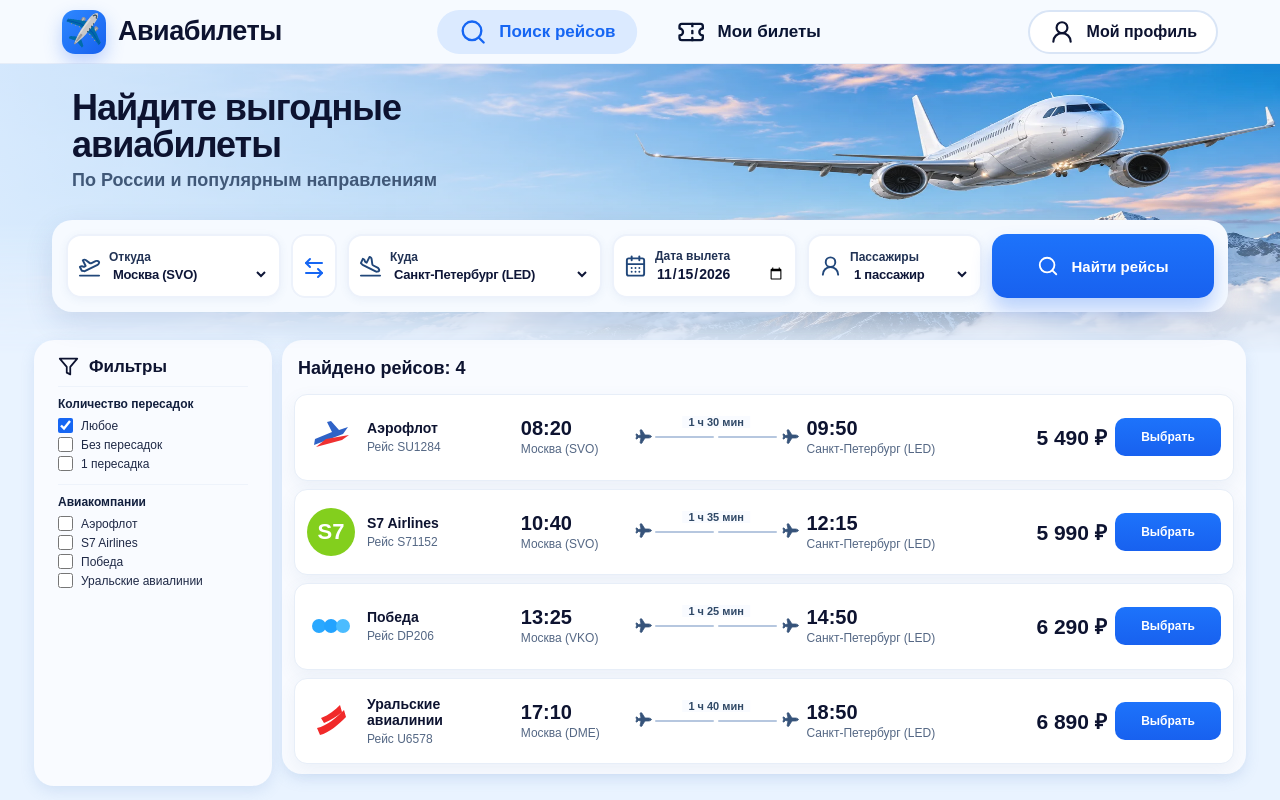
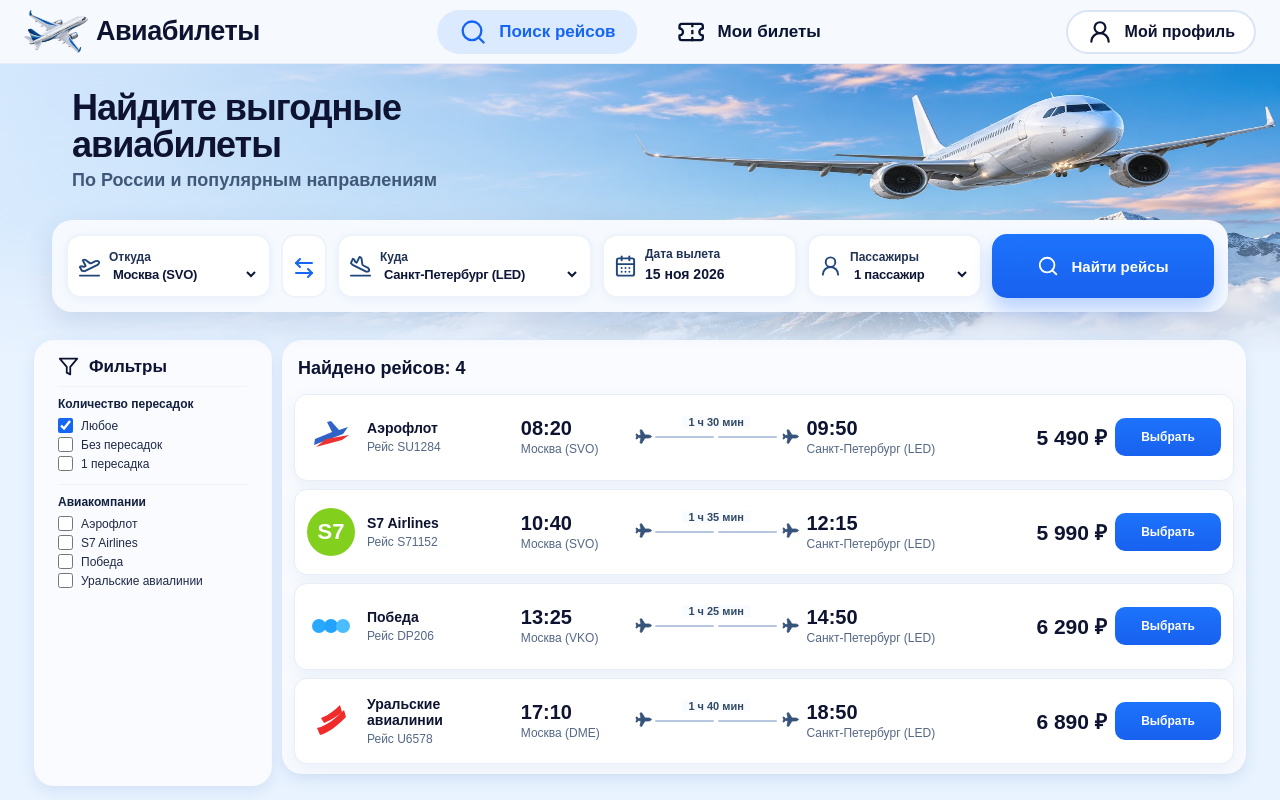
Before and after one commit to y26216048-design/seit, a plain HTML site: page index.html in a window 1280 px wide. Drawn offline with Linux system fonts and the light colour scheme.

Commit message:
Use transparent airplane artwork and show full departure date

```diff
--- a/index.html
+++ b/index.html
@@ -244,13 +244,19 @@ html,body{height:100%;min-height:0;overflow:hidden}
 @media(max-width:600px){.search-card{grid-template-columns:1fr 42px}.search-card .field:first-child{grid-column:1}.search-card .swap{grid-column:2;grid-row:1}.search-card .field:nth-of-type(2){grid-column:1/-1}.search-card .field:nth-of-type(3){grid-column:1/-1}.search-card .field:nth-of-type(4){grid-column:1/-1}.field select{font-size:14px}.ticket-list{min-height:300px}.guest-tickets h2{font-size:20px}}
 
 @media(max-width:900px){.search-hero{flex:0 0 auto;height:auto;overflow:visible}.search-hero .hero-grid{height:auto;min-height:145px;padding-bottom:24px}.search-card{position:relative;height:auto;bottom:auto;left:auto;right:auto}.search-card .field{height:58px}}
+
+.logo-box{width:64px;height:44px;background:transparent;box-shadow:none;border-radius:0;flex:none}.logo-box img{width:64px;height:44px;object-fit:contain;display:block}.brand{gap:8px}
+.search-card .field:nth-of-type(3) .value{position:relative;min-height:22px;display:flex;align-items:center}.date-display{display:block;font-size:14px;font-weight:800;white-space:nowrap;line-height:22px;letter-spacing:0}.search-card input[type=date]{position:absolute;inset:0;width:100%;height:100%;opacity:0;cursor:pointer}.search-card input[type=date]::-webkit-calendar-picker-indicator{position:absolute;inset:0;width:100%;height:100%;cursor:pointer}.search-card .field:nth-of-type(3):focus-within{outline:2px solid #1666f3;outline-offset:2px}
+@media(min-width:901px){.header{padding-left:24px;padding-right:24px}.profile-chip{margin-left:auto}.search-card{grid-template-columns:205px 46px 255px 195px 175px minmax(0,1fr)}}
+@media(max-width:600px){.header{padding-left:10px;padding-right:10px}.brand{gap:4px;font-size:18px}.logo-box,.logo-box img{width:48px;height:40px}.profile-chip{margin-left:auto;padding:0 9px;font-size:13px}.date-display{font-size:15px}}
+
 </style>
 </head>
 <body>
 <div class="app">
   <header class="header">
     <div class="brand">
-      <div class="logo-box"><span aria-hidden="true">✈️</span></div>
+      <div class="logo-box"><img src="assets/plane-logo.webp" alt="Самолёт" width="64" height="44"></div>
       <div>Авиабилеты</div>
     </div>
     <nav class="main-nav">
@@ -466,9 +472,10 @@ html,body{height:100%;min-height:0;overflow:hidden}
   const fields=$$('.search-card .field');
   fields[0].querySelector('.value').innerHTML='<select aria-label="Откуда">'+cities.map(x=>'<option>'+x+'</option>').join('')+'</select>';
   fields[1].querySelector('.value').innerHTML='<select aria-label="Куда">'+cities.map((x,i)=>'<option '+(i===1?'selected':'')+'>'+x+'</option>').join('')+'</select>';
-  fields[2].querySelector('.value').innerHTML='<input aria-label="Дата вылета" type="date" value="2026-11-15">';
+  fields[2].querySelector('.value').innerHTML='<span class="date-display" aria-hidden="true">15 ноя 2026</span><input aria-label="Дата вылета" type="date" value="2026-11-15">';
   fields[3].querySelector('.value').innerHTML='<select aria-label="Пассажиры"><option value="1">1 пассажир</option><option value="2">2 пассажира</option><option value="3">3 пассажира</option><option value="4">4 пассажира</option></select>';
   const from=$('select',fields[0]), to=$('select',fields[1]), date=$('input',fields[2]);
+  date.onchange=()=>{const d=new Date(date.value+'T12:00:00');$('.date-display').textContent=Number.isNaN(d.getTime())?'Выберите дату':new Intl.DateTimeFormat('ru-RU',{day:'numeric',month:'short',year:'numeric'}).format(d).replace(' г.','')};
   $('.swap').setAttribute('aria-label','Поменять города местами'); $('.swap').onclick=()=>{[from.value,to.value]=[to.value,from.value]};
   const rows=$$('.result-row'), checks=$$('.check input'), heading=$('.results-head h3');
   const empty=document.createElement('p'); empty.className='empty'; empty.textContent='По выбранным условиям рейсов не найдено. Попробуйте изменить фильтры.'; empty.hidden=true; $('.results').append(empty);
```
Also changed, not shown: assets/plane-logo.webp (added).
